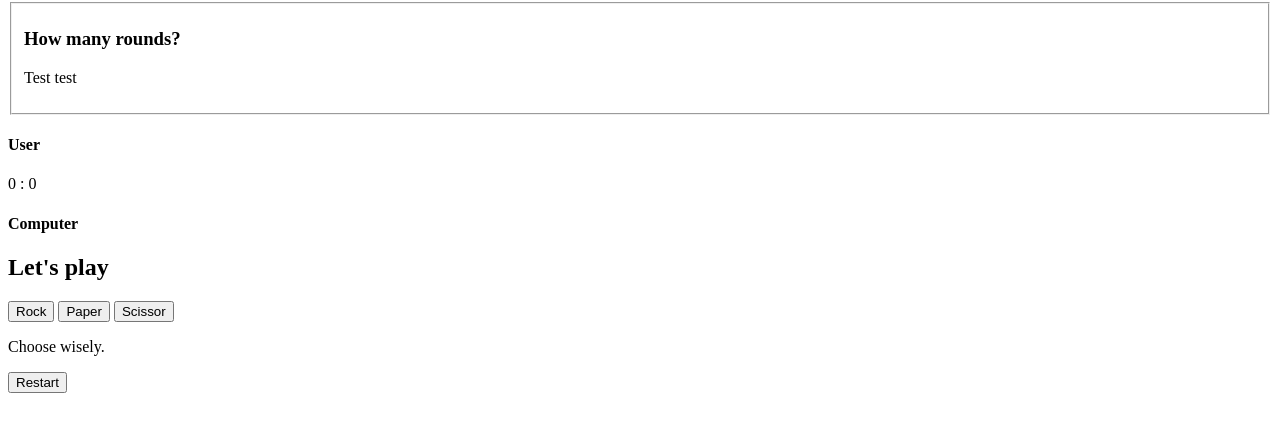
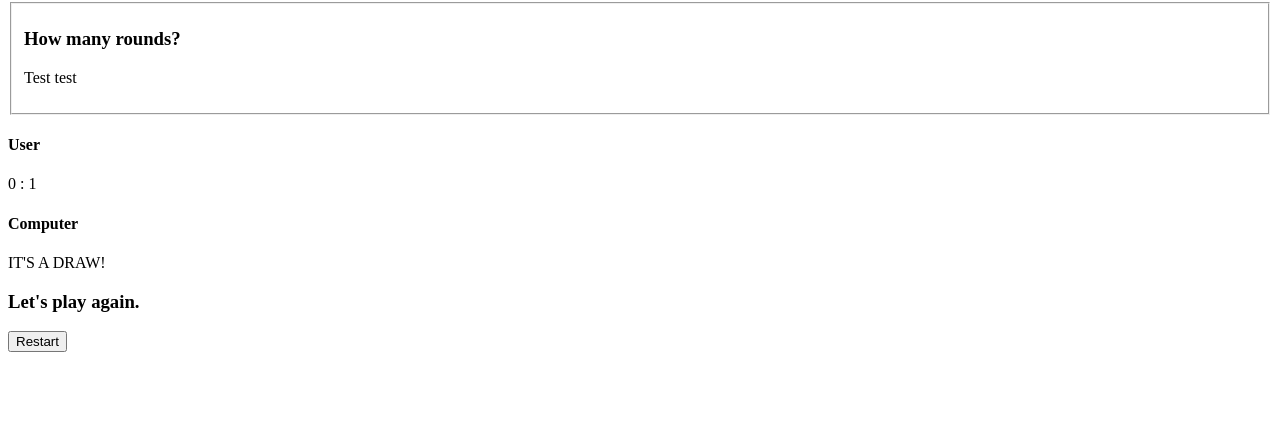
Before and after one commit to kleeblattdev/project_rock_paper_scissor, a plain HTML site: page index.html in a window 1280 px wide. Both pictures are taken after a click on the button "Rock". Shown: the part 78-510 px from the top of the page. Drawn offline with Linux system fonts and the light colour scheme.

Commit message:
added score functions and new sections

```diff
--- a/assets/js/main.js
+++ b/assets/js/main.js
@@ -4,6 +4,8 @@
 const roundsSelection = document.querySelector("#roundsSelection");
 const roundsCounter = document.querySelector("#roundsCounter");
 const roundOf = document.querySelector("#roundOf");
+const playerInput = document.querySelector("#playerInput");
+const restart = document.querySelector("#restart");
 
 //Rounds
 const roundFive = document.querySelector("#roundFive");
@@ -20,8 +22,11 @@ const btnScissor = document.querySelector("#scissor");
 
 //Output
 const playerPoints = document.querySelector("#playerPoints");
+let playerScore = 0;
 const cpuPoints = document.querySelector("#cpuPoints");
+let cpuScore = 0;
 const resultText = document.querySelector("#resultText");
+const finalResult = document.querySelector("#finalResult");
 
 //reset Button
 const btnReset = document.querySelector("#reset");
@@ -36,7 +41,6 @@ btnReset.addEventListener("click", () => {
 
 function computerPlay() {
     let options = ["Rock", "Paper", "Scissor"];
-
     return options[Math.floor(Math.random() * options.length)];
 }
 
@@ -52,13 +56,17 @@ btnRock.addEventListener("click", (event) =>{
     roundsCounter.style.display = "block";
 
     if (cpuInput === "Scissor"){
-        //playerPoints++; // add point for player
-        console.log("win");
+        playerScore++;
+        playerPoints.innerHTML = playerScore.toString();
+        resultText.innerHTML= `You chose ` + btnRock.value + ` and the Computer chose ` + cpuInput +`. You WIN!`;
+        return
     } else if (cpuInput === "Paper"){
-        //cpuPoints++; // add point for computer
-        console.log('lose');
+        cpuScore++;
+        cpuPoints.innerHTML = cpuScore.toString();
+        resultText.innerHTML=`You chose ` + btnRock.value + ` and the Computer chose ` + cpuInput + `. YOU LOSE!`;
+        return
     } else {
-        console.log("draw");
+        resultText.innerHTML= `DRAW!`;
     }
 
 })
@@ -101,19 +109,36 @@ const userRound = () => {
     roundCounter++;
     let counterOutput = roundCounter.toString();
 
-    if (roundFive.checked && roundCounter<=5){
+    if (roundFive.checked && roundCounter <= 5){
         roundOf.innerHTML = `${counterOutput} /5`;
         return
-    }else if(roundTen.checked && roundCounter<=10){
+    }else if(roundTen.checked && roundCounter <= 10){
         roundOf.innerHTML = `${counterOutput} /10`;
         return
-    }else if(roundFifteen.checked && roundCounter<=15){
+    }else if(roundFifteen.checked && roundCounter <= 15){
         roundOf.innerHTML = `${counterOutput} /15`;
         return
-    }else if(roundTwenty.checked && roundCounter<=20){
+    }else if(roundTwenty.checked && roundCounter <= 20){
         roundOf.innerHTML = `${counterOutput} /20`;
         return
     }
     else{
+        overallScore();
+        playerInput.style.display = 'none';
+        restart.style.display = 'block';
     }
 }
+
+// overall Score function
+
+const overallScore = () => {
+    if (playerScore > cpuScore){
+        console.log("You Win");
+        finalResult.innerHTML = "YOU WIN!";
+    }else if (playerScore < cpuScore){
+        console.log("You lose");
+        finalResult.innerHTML = "YOU LOSE!";
+    }else{
+        console.log('draw');
+        finalResult.innerHTML = "IT'S A DRAW!";
+}}
--- a/assets/scss/main.scss
+++ b/assets/scss/main.scss
@@ -0,0 +1,11 @@
+/*
+section roundsCounter & section restart
+display: none */
+
+#roundsCounter{
+    display: none;
+}
+
+#restart{
+    display: none;
+}
--- a/index.html
+++ b/index.html
@@ -53,6 +53,10 @@
                 <button type="submit" id="scissor" value="Scissor">Scissor</button>
                 <p>Choose wisely.</p>
             </section>
+            <section id="restart">
+                <p id="finalResult"></p>
+                <h3>Let's play again.</h3>
+            </section>
             <button type="reset" id="reset">Restart</button>
         </form>
     </main>
```
Also changed, not shown: assets/css/style.css, 3 other files.
